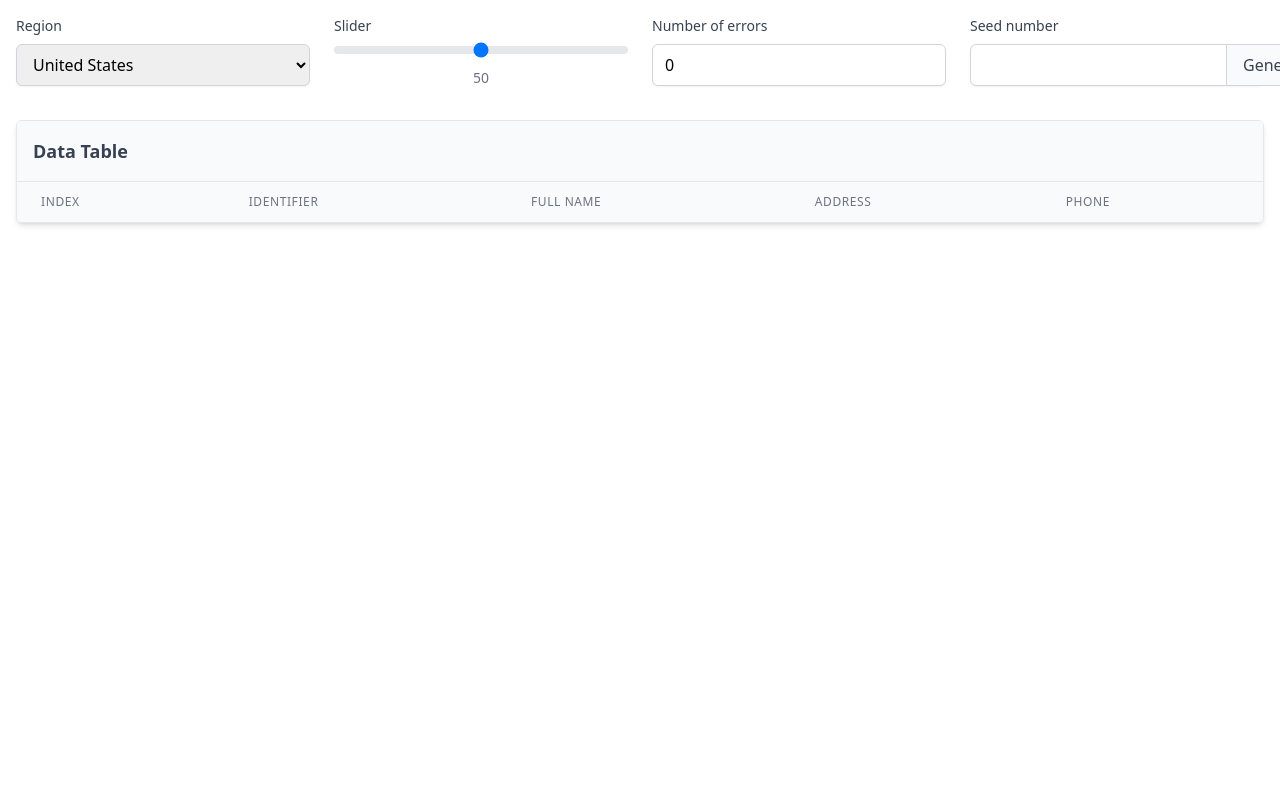
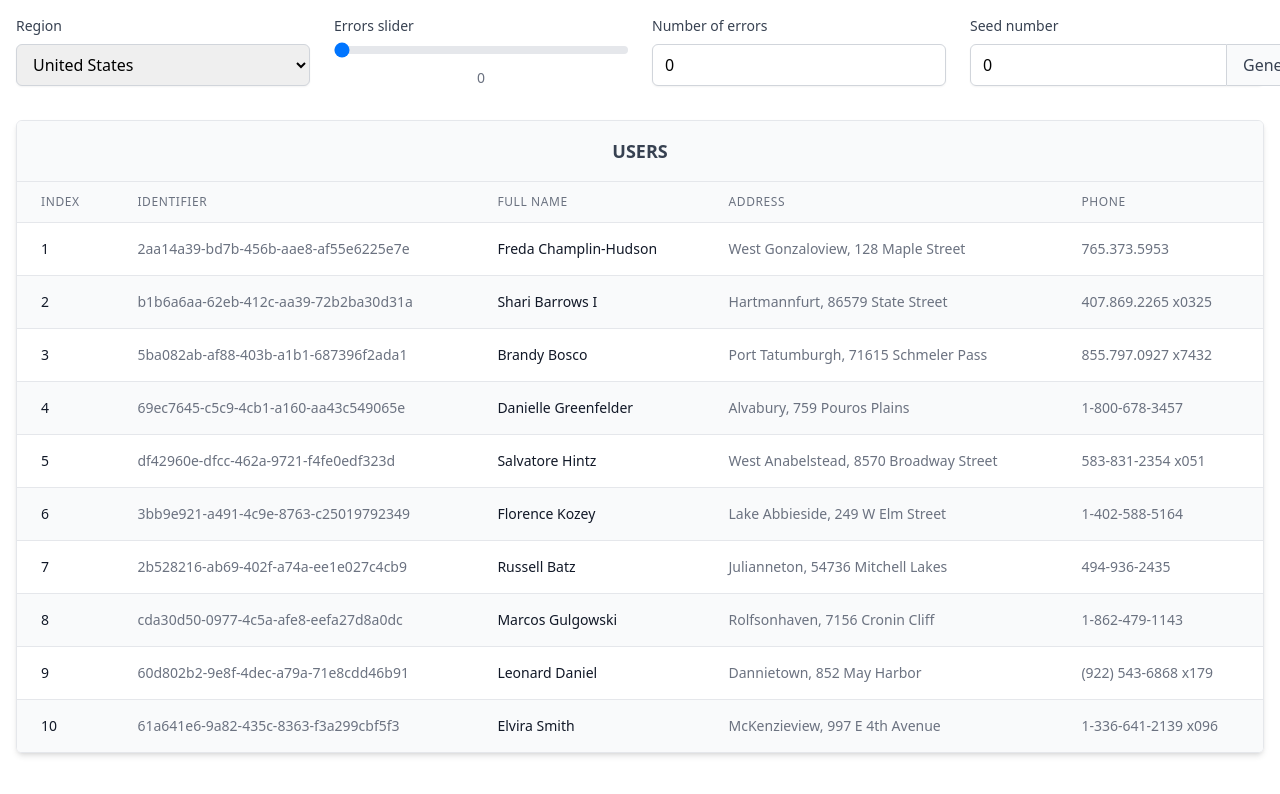
Before and after one commit to gerashdo/fake-random-users-generation, a Next.js app: page / in a window 1280 px wide. Shown: the top 794 px of the page. Built offline with nearby package versions, Linux system fonts and the light colour scheme.

Commit message:
Add fake users generation

```diff
--- a/components/Toolbar.tsx
+++ b/components/Toolbar.tsx
@@ -3,10 +3,10 @@ import { Region, regionNames } from "@/interfaces/region";
 interface ToolbarProps {
   region: Region;
   onRegionChange: (region: Region) => void;
-  sliderValue: number;
-  onSliderChange: (value: number) => void;
-  errors: string;
-  onErrorsChange: (errors: string) => void;
+  sliderValue: string;
+  onSliderChange: (value: string) => void;
+  errorsInputValue: string;
+  onInputErrorsChange: (errors: string) => void;
   seed: string;
   onSeedChange: (seed: string) => void;
   onGenerateRandomSeed: () => void;
@@ -17,8 +17,8 @@ export const Toolbar = ({
   onRegionChange,
   sliderValue,
   onSliderChange,
-  errors,
-  onErrorsChange,
+  errorsInputValue,
+  onInputErrorsChange,
   seed,
   onSeedChange,
   onGenerateRandomSeed,
@@ -41,14 +41,14 @@ export const Toolbar = ({
       </div>
 
       <div className="space-y-2">
-        <label htmlFor="slider" className="block text-sm font-medium text-gray-700">Slider</label>
+        <label htmlFor="slider" className="block text-sm font-medium text-gray-700">Errors slider</label>
         <input
           id="slider"
           type="range"
           min="0"
-          max="100"
+          max="10"
           value={sliderValue}
-          onChange={(e) => onSliderChange(Number(e.target.value))}
+          onChange={(e) => onSliderChange(e.target.value)}
           className="w-full h-2 bg-gray-200 rounded-lg appearance-none cursor-pointer"
         />
         <div className="text-sm text-gray-500 text-center">{sliderValue}</div>
@@ -59,8 +59,11 @@ export const Toolbar = ({
         <input
           id="errors"
           type="number"
-          value={errors}
-          onChange={(e) => onErrorsChange(e.target.value)}
+          max={1000}
+          min={0}
+          required
+          value={errorsInputValue}
+          onChange={(e) => onInputErrorsChange(e.target.value)}
           className="block w-full px-3 py-2 text-base border border-gray-300 rounded-md shadow-sm focus:outline-none"
         />
       </div>
@@ -71,6 +74,7 @@ export const Toolbar = ({
           <input
             id="seed"
             type="text"
+            required
             value={seed}
             onChange={(e) => onSeedChange(e.target.value)}
             className="flex-grow px-3 py-2 text-base border border-gray-300 rounded-l-md focus:outline-none"
--- /dev/null
+++ b/interfaces/api.ts
@@ -0,0 +1,5 @@
+import { User } from "./user";
+
+export interface UserGenerationResponse {
+  users: User[];
+}
--- /dev/null
+++ b/pages/api/generateUsers.ts
@@ -0,0 +1,37 @@
+import { NextApiRequest, NextApiResponse } from 'next';
+import seedrandom from 'seedrandom';
+import { allFakers } from '@faker-js/faker';
+import { User } from '@/interfaces/user';
+import { Region } from '@/interfaces/region';
+
+
+const generateRandomUser = (region: Region, seed: string, page: number, errorCount: number): User => {
+  const rng = seedrandom(seed + page)
+  console.log('seed', seed, 'page', page, 'errorCount', errorCount, 'rng', rng)
+
+  const faker = allFakers[region]
+  const fullName = faker.person.fullName()
+
+  const address = `${faker.location.city()}, ${faker.location.streetAddress()}`
+  const phone = faker.phone.number()
+
+  return {
+    id: faker.string.uuid(),
+    fullName,
+    address,
+    phone,
+  }
+}
+
+export default function handler(req: NextApiRequest, res: NextApiResponse) {
+  const { region = 'en_US', seed = '42', page = '1', errors = '0' } = req.query as Record<string, string>;
+  const errorCount = parseInt(errors);
+  const pageNumber = parseInt(page);
+
+  const users: User[] = [];
+  for (let i = 0; i < 10; i++) {
+    users.push(generateRandomUser(region as Region, seed, pageNumber, errorCount))
+  }
+
+  res.status(200).json({ users });
+}
--- a/pages/index.tsx
+++ b/pages/index.tsx
@@ -1,4 +1,4 @@
-import { useState } from "react"
+import { useEffect, useState } from "react"
 import { User } from "@/interfaces/user"
 import { Region } from "@/interfaces/region"
 import { Toolbar } from "@/components/Toolbar"
@@ -7,13 +7,44 @@ import { Toolbar } from "@/components/Toolbar"
 export default function Home() {
 
   const [region, setRegion] = useState<Region>('en_US')
-  const [seed, setSeed] = useState<string>('')
-  const [sliderValue, setSliderValue] = useState<number>(50)
-  const [errors, setErrors] = useState('0')
+  const [seed, setSeed] = useState<string>('0')
+  const [sliderValue, setSliderValue] = useState<string>('0')
+  const [errorsInput, setErrorsInput] = useState<string>('0')
+  const [errors, setErrors] = useState<string>('0')
   const [data, setData] = useState<User[]>([])
+  const [, setLoading] = useState(false)
+
+  const fetchUsers = async (pageNum: number) => {
+    setLoading(true);
+    const response = await fetch(`/api/generateUsers?region=${region}&errors=${errors}&seed=${seed}&page=${pageNum}`)
+    const data = await response.json();
+    setData((prev) => [...prev, ...data.users]);
+    setLoading(false);
+  }
+
+  useEffect(() => {
+    // Fetch initial data
+    console.log('fetching data')
+    setData([]);
+    fetchUsers(1);
+  }, [region, errors, seed, sliderValue]);
+
+  const onChangeErrorsSlider = (value: string) => {
+    setSliderValue(value)
+    setErrorsInput(value)
+    setErrors(value)
+  }
+
+  const onChangeErrorsInput = (value: string) => {
+    setErrorsInput(value)
+    if (parseInt(value) >= 0 && parseInt(value) <= 10) {
+      setSliderValue(value)
+    }
+    setErrors(value)
+  }
 
   const generateRandomSeed = () => {
-    // setSeed(Math.random().toString(36).substr(2, 9))
+    setSeed(Math.floor(Math.random()*10000).toString())
   }
 
   return (
@@ -22,17 +53,17 @@ export default function Home() {
         region={region}
         onRegionChange={setRegion}
         sliderValue={sliderValue}
-        onSliderChange={setSliderValue}
-        errors={errors}
-        onErrorsChange={setErrors}
+        onSliderChange={onChangeErrorsSlider}
+        errorsInputValue={errorsInput}
+        onInputErrorsChange={onChangeErrorsInput}
         seed={seed}
         onSeedChange={setSeed}
         onGenerateRandomSeed={generateRandomSeed}
       />
 
       <div className="border rounded-md overflow-hidden shadow-md">
-        <div className="bg-gray-50 p-4 border-b">
-          <h2 className="text-lg font-semibold text-gray-700">Data Table</h2>
+        <div className="bg-gray-50 p-4 border-b text-center">
+          <h2 className="text-lg font-semibold text-gray-700 uppercase">Users</h2>
         </div>
         <div className="overflow-x-auto">
           <table className="min-w-full divide-y divide-gray-200">
```
